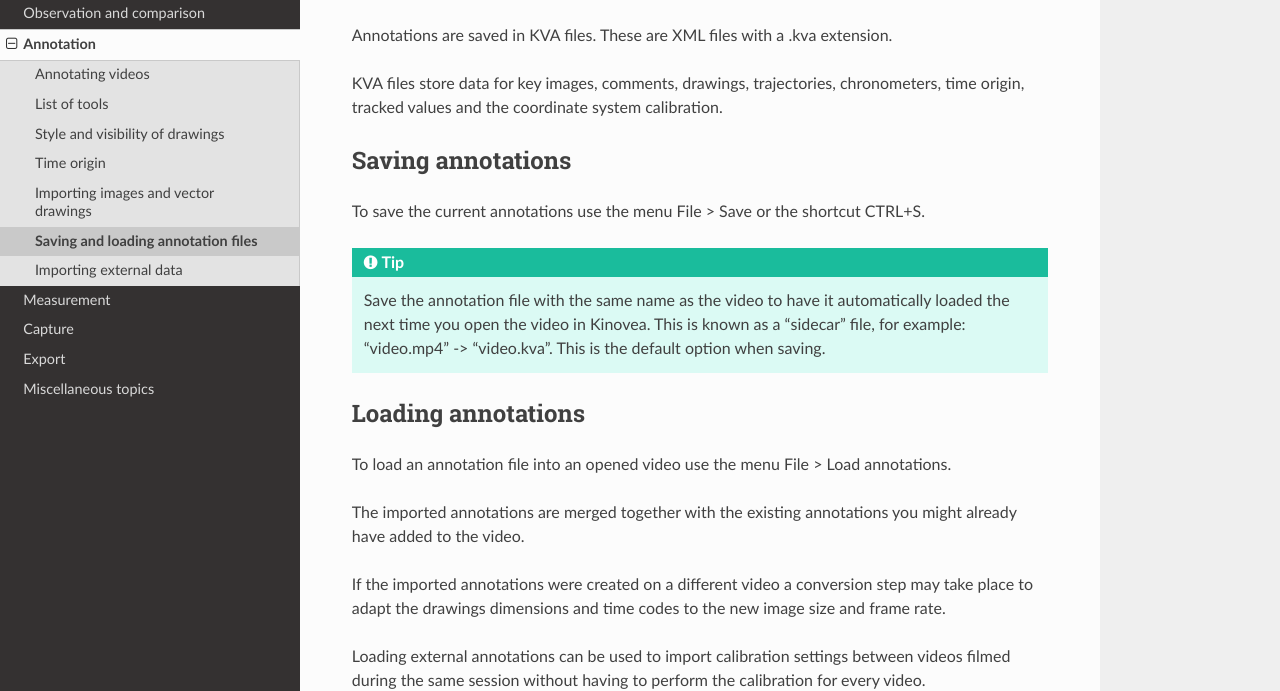
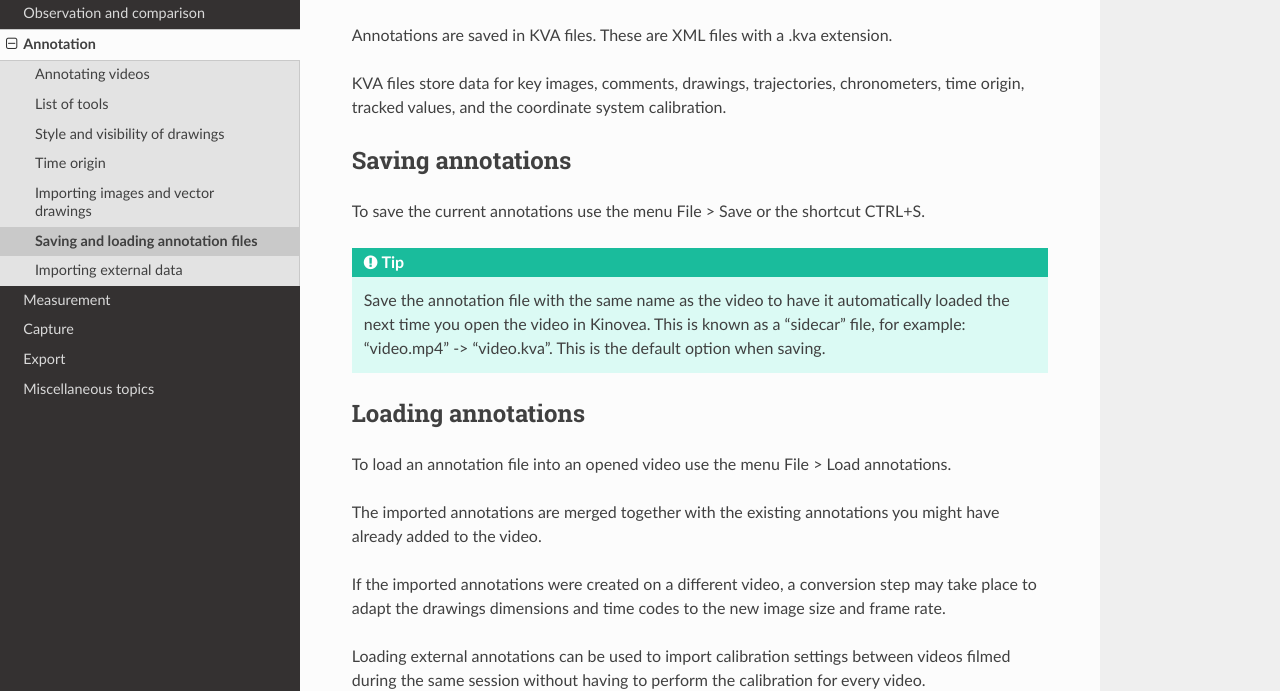
Before and after one commit to Kinovea/kinovea-docs, a Sphinx documentation site: the page built from source/annotation/annotation_files.rst, in a window 1280 px wide and 1146 px high. Shown: the part 136-827 px from the top of the window. Built offline with Sphinx 7.4.7 and the Read the Docs theme 2.0.0, drawn with Linux system fonts in a browser that asks for light colours.

Commit message:
Update annotation_files.rst
Reviewed - Minor changes made.

```diff
--- a/source/annotation/annotation_files.rst
+++ b/source/annotation/annotation_files.rst
@@ -4,7 +4,7 @@ Saving and loading annotation files
 
 Annotations are saved in KVA files. These are XML files with a .kva extension.
 
-KVA files store data for key images, comments, drawings, trajectories, chronometers, time origin, tracked values and the coordinate system calibration.
+KVA files store data for key images, comments, drawings, trajectories, chronometers, time origin, tracked values, and the coordinate system calibration.
 
 Saving annotations
 ------------------
@@ -17,9 +17,9 @@ Loading annotations
 -------------------
 To load an annotation file into an opened video use the menu File > Load annotations.
 
-The imported annotations are merged together with the existing annotations you might already have added to the video.
+The imported annotations are merged together with the existing annotations you might have already added to the video.
 
-If the imported annotations were created on a different video a conversion step may take place to adapt the drawings dimensions and time codes to the new image size and frame rate.
+If the imported annotations were created on a different video, a conversion step may take place to adapt the drawings dimensions and time codes to the new image size and frame rate.
 
 Loading external annotations can be used to import calibration settings between videos filmed during the same session without having to perform the calibration for every video.
 
```
